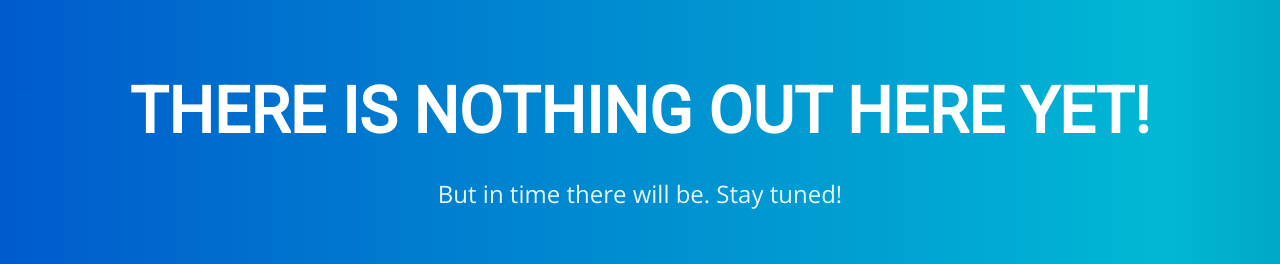
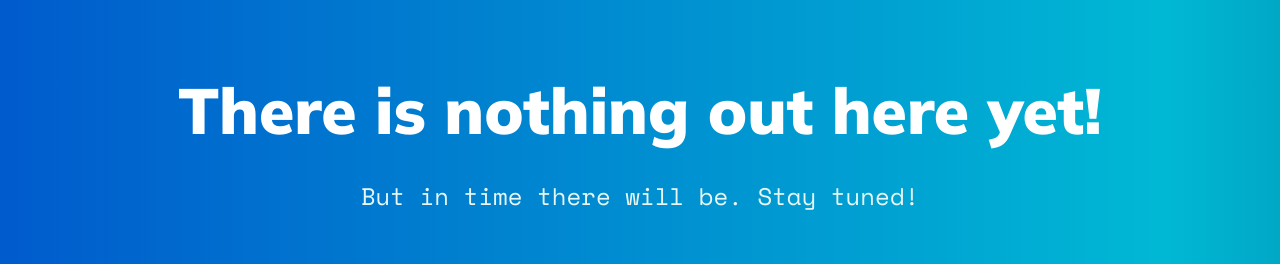
Before and after one commit to willandjs/willand-coming-soon, a React (Vite) app: page / in a window 1280 px wide. Shown: the part 424-688 px from the top of the page. Built offline with nearby package versions, Linux system fonts and the light colour scheme; the HTML template or start-up script is replaced by a standard one.

Commit message:
Update fonts

```diff
--- a/index.html
+++ b/index.html
@@ -7,8 +7,14 @@
       name="viewport"
       content="width=device-width, initial-scale=1.0"
     />
+    <link rel="preconnect" href="https://fonts.googleapis.com" />
     <link
-      href="https://fonts.googleapis.com/css?family=Roboto|Open+Sans"
+      rel="preconnect"
+      href="https://fonts.gstatic.com"
+      crossorigin
+    />
+    <link
+      href="https://fonts.googleapis.com/css2?family=Mulish:wght@900&family=Space+Mono&display=swap"
       rel="stylesheet"
     />
     <meta
--- a/src/ComingSoon.module.css
+++ b/src/ComingSoon.module.css
@@ -53,15 +53,14 @@
 
 .heading {
   font-size: clamp(1rem, 5vw, 4rem);
-  font-weight: 700;
+  font-weight: 900;
   color: #fff;
-  text-transform: uppercase;
-  font-family: 'Roboto', sans-serif;
+  font-family: 'Mulish', sans-serif;
   margin: 0;
 }
 
 .text {
   font-size: clamp(1rem, 2vw, 1.5rem);
   font-weight: 400;
-  font-family: 'Open Sans', sans-serif;
+  font-family: 'Space Mono', monospace;
 }
```
